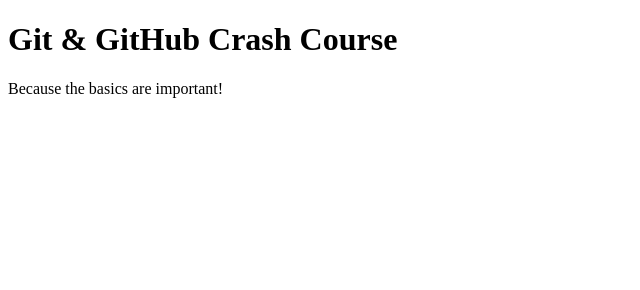
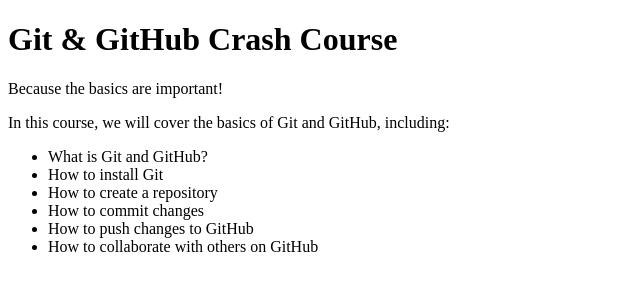
Before and after one commit to Rehox0/Mastering-CI-CD, a plain HTML site: page index.html in a window 1280 px wide. Shown: the whole page, without its empty margins (0-640 px from the left). Drawn offline with Linux system fonts and the light colour scheme.

Commit message:
3rd commit

```diff
--- a/index.html
+++ b/index.html
@@ -9,5 +9,13 @@
   <body>
     <h1>Git & GitHub Crash Course</h1>
     <p>Because the basics are important!</p>
+    <p>In this course, we will cover the basics of Git and GitHub, including:</p>
+    <ul>
+      <li>What is Git and GitHub?</li>
+      <li>How to install Git</li>
+      <li>How to create a repository</li>
+      <li>How to commit changes</li>
+      <li>How to push changes to GitHub</li>
+      <li>How to collaborate with others on GitHub</li>
   </body>
 </html>
```
